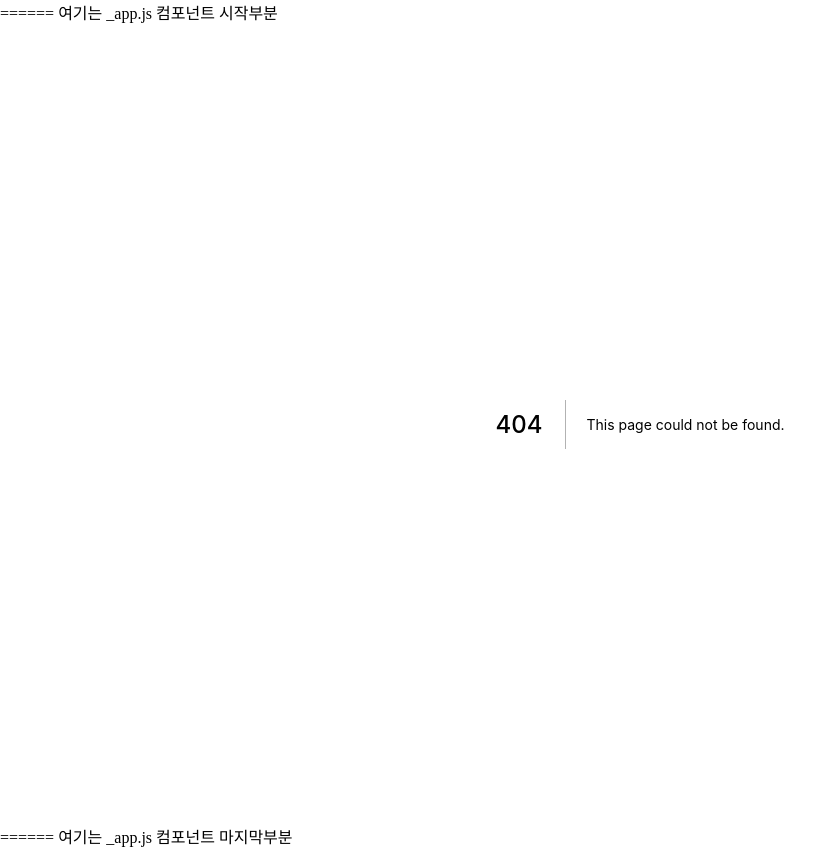
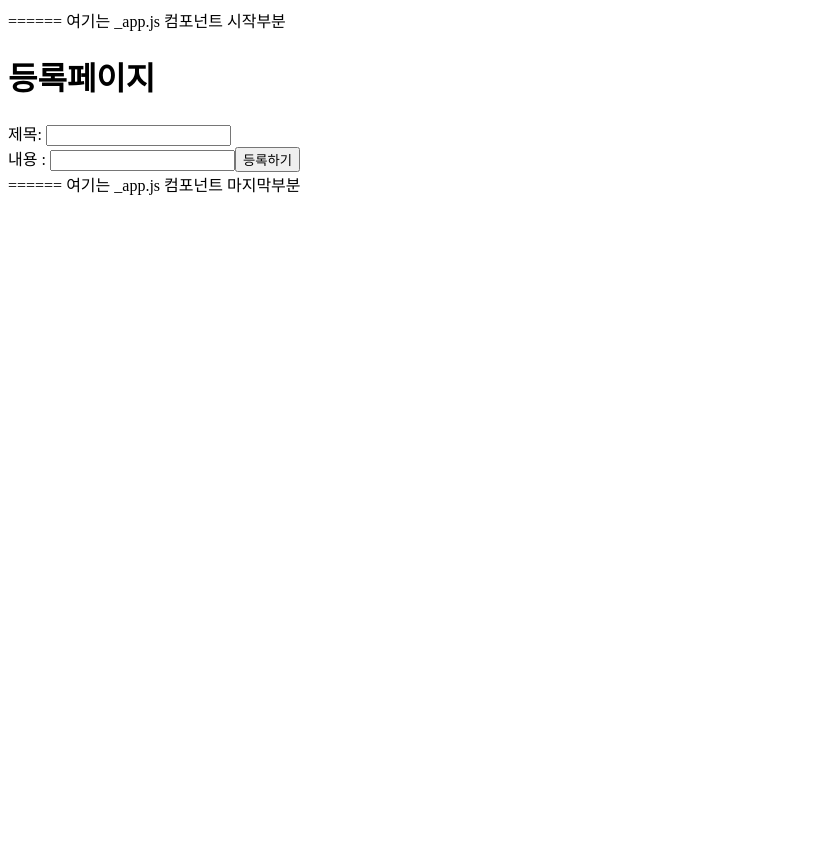
Before and after one commit to sounwoo/React-Next, a Next.js app in the folder class/: page /section09/09-02-board-component-new in a window 1280 px wide. Before the commit this address had no page. Shown: the whole page, without its empty margins (0-839 px from the left). After the commit the page ends 800 px from the top, so only its background shows below. Built offline with nearby package versions, Linux system fonts and the light colour scheme.

Commit message:
component 재사용

```diff
--- /dev/null
+++ b/class/pages/section09/09-02-board-component-edit/index.js
@@ -0,0 +1,5 @@
+import BoardComponent from '../../../src/components/units/board/09-board-component';
+
+export default function BoardsEditPage() {
+    return <BoardComponent isEdit={true} />;
+}
--- /dev/null
+++ b/class/pages/section09/09-02-board-component-new/index.js
@@ -0,0 +1,5 @@
+import BoardComponent from '../../../src/components/units/board/09-board-component';
+
+export default function BoardsNewPage() {
+    return <BoardComponent isEdit={false} />;
+}
--- /dev/null
+++ b/class/src/components/units/board/09-board-component/index.js
@@ -0,0 +1,10 @@
+export default function BoardComponent(props) {
+    return (
+        <div>
+            <h1>{props.isEdit ? '수정' : '등록'}페이지</h1>
+            제목: <input type="text" /> <br />
+            내용 : <input type="text" />
+            <button>{props.isEdit ? '수정' : '등록'}하기</button>
+        </div>
+    );
+}
```
Also changed, not shown: class/pages/section09/09-01-board-edit/index.js (added, +10 -0 lines), class/pages/section09/09-01-board-new/index.js (added, +10 -0 lines).
